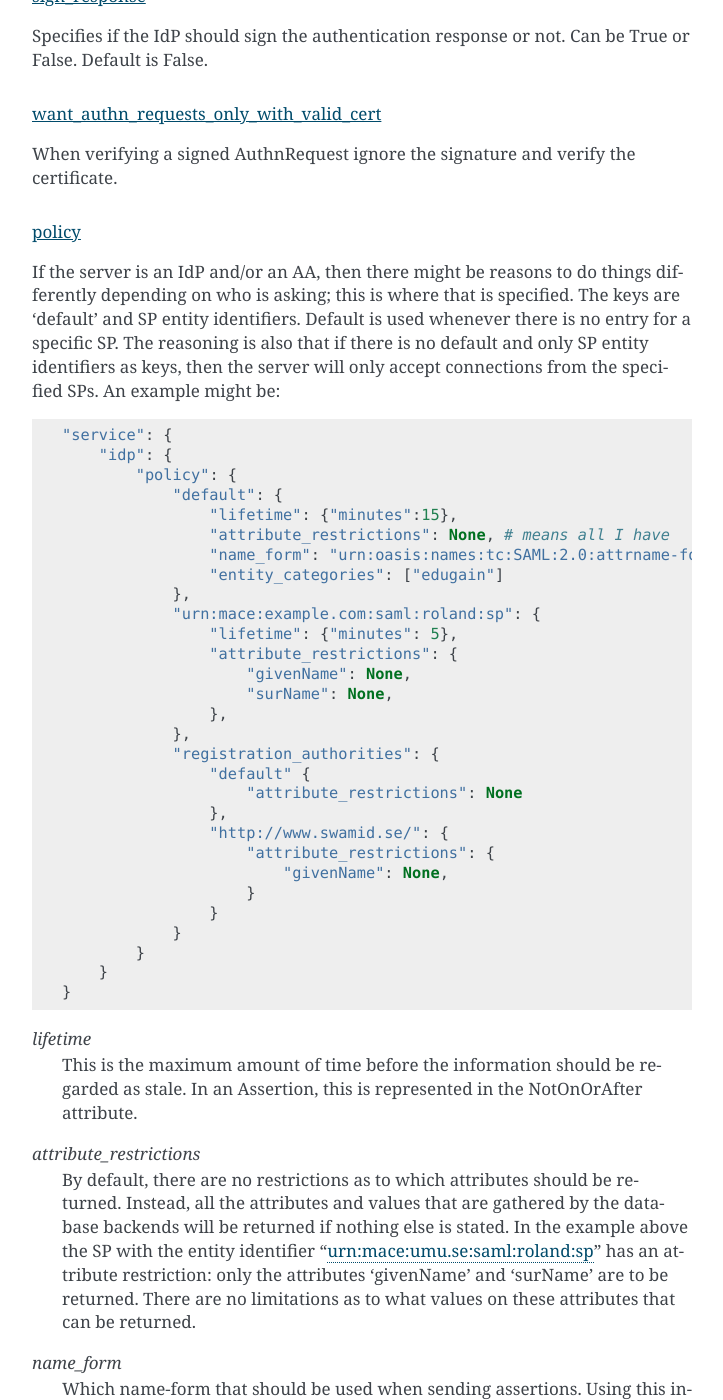
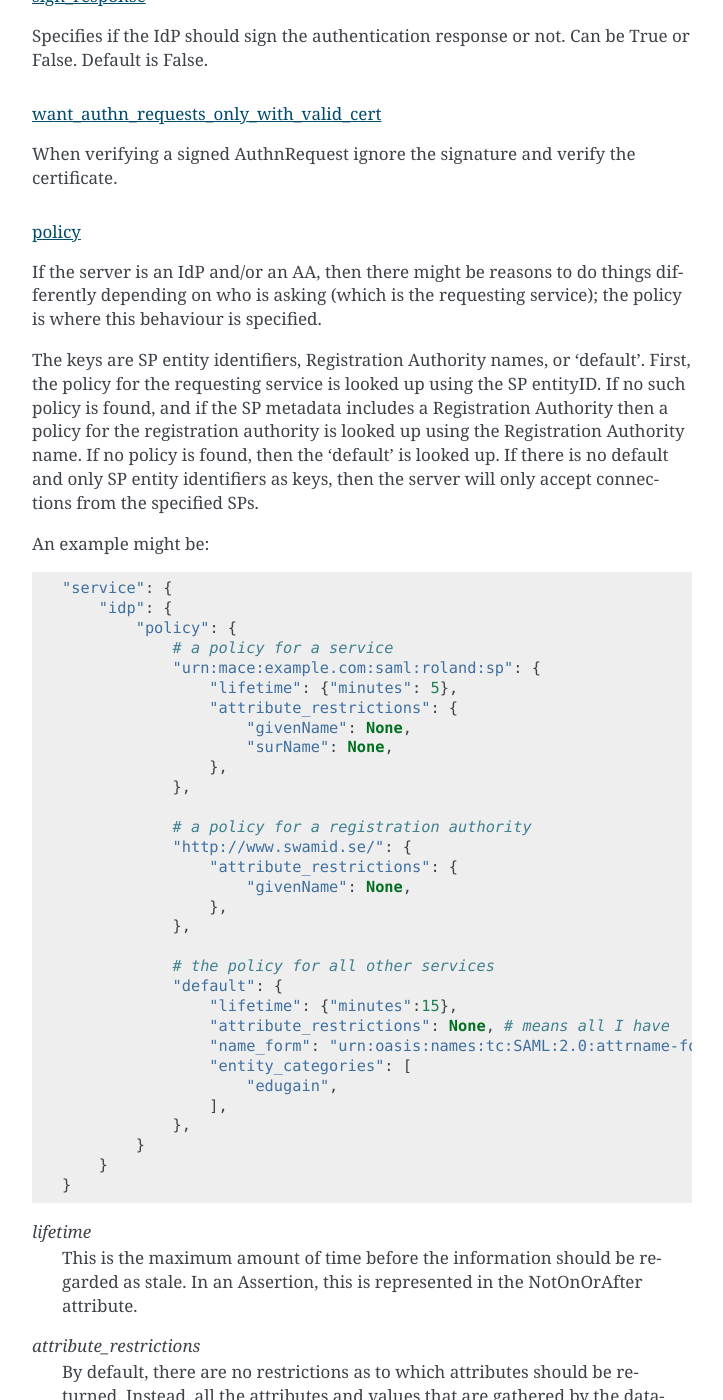
Before and after one commit to IdentityPython/pysaml2, a Sphinx documentation site: the page built from docs/howto/config.rst, in a window 1280 px wide and 1400 px high, scrolled down 11977 px. Shown: the whole window, without its empty margins (388-1111 px from the left). Built offline with Sphinx 7.4.7, drawn with Linux system fonts in a browser that asks for light colours; the version number is read from the project's files by our own code; some of the changed text lies outside the part shown.

Commit message:
Update docs
Signed-off-by: Ivan Kanakarakis <ivan.kanak@gmail.com>

```diff
--- a/docs/howto/config.rst
+++ b/docs/howto/config.rst
@@ -517,22 +517,23 @@ policy
 """"""
 
 If the server is an IdP and/or an AA, then there might be reasons to do things
-differently depending on who is asking; this is where that is specified.
-The keys are 'default' and SP entity identifiers.  Default is used whenever
-there is no entry for a specific SP. The reasoning is also that if there is
-no default and only SP entity identifiers as keys, then the server will only
-accept connections from the specified SPs.
+differently depending on who is asking (which is the requesting service); the
+policy is where this behaviour is specified.
+
+The keys are SP entity identifiers, Registration Authority names, or 'default'.
+First, the policy for the requesting service is looked up using the SP entityID.
+If no such policy is found, and if the SP metadata includes a Registration
+Authority then a policy for the registration authority is looked up using the
+Registration Authority name. If no policy is found, then the 'default' is looked
+up. If there is no default and only SP entity identifiers as keys, then the
+server will only accept connections from the specified SPs.
+
 An example might be::
 
     "service": {
         "idp": {
             "policy": {
-                "default": {
-                    "lifetime": {"minutes":15},
-                    "attribute_restrictions": None, # means all I have
-                    "name_form": "urn:oasis:names:tc:SAML:2.0:attrname-format:uri",
-                    "entity_categories": ["edugain"]
-                },
+                # a policy for a service
                 "urn:mace:example.com:saml:roland:sp": {
                     "lifetime": {"minutes": 5},
                     "attribute_restrictions": {
@@ -540,16 +541,23 @@ An example might be::
                         "surName": None,
                     },
                 },
-                "registration_authorities": {
-                    "default" {
-                        "attribute_restrictions": None
+
+                # a policy for a registration authority
+                "http://www.swamid.se/": {
+                    "attribute_restrictions": {
+                        "givenName": None,
                     },
-                    "http://www.swamid.se/": {
-                        "attribute_restrictions": {
-                            "givenName": None,
-                        }
-                    }
-                }
+                },
+
+                # the policy for all other services
+                "default": {
+                    "lifetime": {"minutes":15},
+                    "attribute_restrictions": None, # means all I have
+                    "name_form": "urn:oasis:names:tc:SAML:2.0:attrname-format:uri",
+                    "entity_categories": [
+                        "edugain",
+                    ],
+                },
             }
         }
     }
```
Also changed, not shown: other parts of docs/howto/config.rst (+3 -2 lines).
